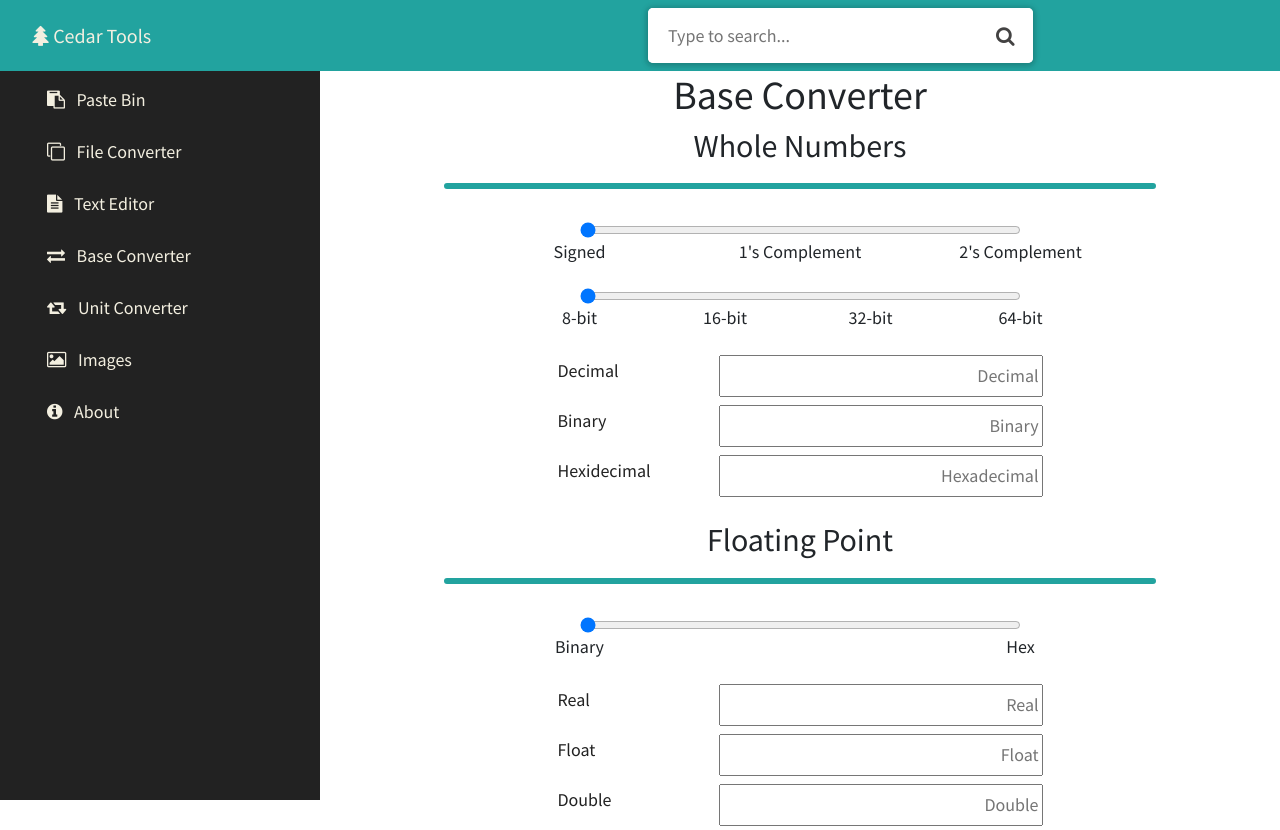
After one commit to t-scholtz/awesomeTools, a Flask app: page /baseConverter in a window 1280 px wide. The commit adds this page. Run offline with Flask 3, Linux system fonts and the light colour scheme; some libraries are stand-ins or nearby versions.

Commit message:
adding type conversion

```diff
--- a/website/pasteBin.py
+++ b/website/pasteBin.py
@@ -70,11 +70,9 @@ def autoDetect(input):
 
 @pasteBin.route('/spell_Check', methods=['POST'])
 def SpellCheck():
-    print("spellCheck")
      # Receive data from the client (JavaScript)
     data = request.json
     text = data.get('text')
-    print(text)
     spell = SpellChecker()
     # Split the text into words
     words = text.split()
--- a/website/static/css/search-bar.css
+++ b/website/static/css/search-bar.css
@@ -3,17 +3,28 @@
     background: #22A39F;
   }
 
-  input[type="text"]::placeholder {
-    color: #222222; /* Set the desired placeholder text color */
-}
-
-  .wrapper .search-input{
+  .search-bar-wrapper .search-input {
     background: #fff;
-    width: 100%;
+    width: 130%; /* Adjust the width as needed */
     border-radius: 5px;
     position: relative;
     box-shadow: 0px 1px 5px 3px rgba(0,0,0,0.12);
-  }
+}
+
+.search-bar-wrapper .search-input input {
+    height: 55px;
+    width: 100%;
+    outline: none;
+    border: none;
+    border-radius: 5px;
+    padding: 0 50px 0 20px;
+    font-size: 18px;
+    box-shadow: 0px 1px 5px rgba(0,0,0,0.1);
+    color: #222222 !important; /* Use !important to ensure the color is applied */
+}
+
+/* Add more specific selectors for other styles as needed */
+
   .search-input input{
     height: 55px;
     width: 100%;
@@ -31,29 +42,31 @@
     position: absolute; /* Set the position of the autocom-box to absolute */
     background-color: #fff; /* Set a background color */
     border: 1px solid #ccc; /* Add a border for styling */
-    max-height: 200px; /* Limit the maximum height to avoid excessive scrolling */
+    width: 100%;
     overflow-y: auto; /* Enable vertical scrolling if needed */
     z-index: 1000; /* Ensure it appears above other elements */
-
+    color:#222222;
     padding: 0;
     opacity: 0;
     pointer-events: none;
     max-height: 280px;
     overflow-y: auto;
+    border-radius: 5px;
   }
   .search-input.active .autocom-box{
     padding: 10px 8px;
     opacity: 1;
     pointer-events: auto;
   }
-  .autocom-box li{
+  .autocom-box li {
     list-style: none;
     padding: 8px 12px;
     display: none;
-    width: 100%;
+    width: 100%; /* Set the width to 100% to match the parent */
     cursor: default;
+
     border-radius: 3px;
-  }
+}
   .search-input.active .autocom-box li{
     display: block;
   }
--- a/website/static/js/script.js
+++ b/website/static/js/script.js
@@ -8,48 +8,86 @@ let webLink;
 
 // if user presses any key and releases
 inputBox.oninput = (e) => {
-    let userData = e.target.value; // user entered data
+    let userData = e.target.value.trim(); // user entered data
     let emptyArray = [];
 
     if (userData) {
-        icon.onclick = () => {
-            webLink = `https://www.google.com/search?q=${userData}`;
-            linkTag.setAttribute("href", webLink);
-            linkTag.click();
-        }
-        emptyArray = suggestions.filter((data) => {
-            // filtering array value and user characters to lowercase and return only those words which start with user entered chars
-            return data.toLocaleLowerCase().startsWith(userData.toLocaleLowerCase());
+        emptyArray = suggestions.filter((item) => {
+            // Filtering suggestions based on user input
+            return item.text.toLocaleLowerCase().startsWith(userData.toLocaleLowerCase());
         });
-        emptyArray = emptyArray.map((data) => {
-            // passing return data inside li tag
-            return data = `<li>${data}</li>`;
+
+        // Convert HTML strings to DOM elements
+        emptyArray = emptyArray.map((item) => {
+            const tempDiv = document.createElement('div');
+            tempDiv.innerHTML = `<li data-url="${item.url}" data-info="${item.info}">${item.text}</li>`;
+            return tempDiv.firstElementChild;
         });
+
+        // Create objects for the suggestions
+        emptyArray = emptyArray.map((item) => {
+            return { text: item.innerHTML, url: item.getAttribute('data-url'), info: item.getAttribute('data-info') };
+        });
+
+        console.log("emptyArray:", emptyArray); // Log the content of emptyArray
+
         showSuggestions(emptyArray);
     } else {
         hideSuggestions();
     }
-}
+};
+
+
 
 function select(element) {
     let selectData = element.textContent;
     inputBox.value = selectData;
-    icon.onclick = () => {
-        webLink = `https://www.google.com/search?q=${selectData}`;
+    search();
+}
+
+
+function search() {
+    let searchData = inputBox.value.trim();
+    if (searchData) {
+        webLink = `https://www.google.com/search?q=${searchData}`;
         linkTag.setAttribute("href", webLink);
         linkTag.click();
     }
     hideSuggestions();
 }
 
+
 function showSuggestions(list) {
+    console.log("list:", list);
     let listData;
     if (!list.length) {
         listData = "<li>No suggestions found</li>";
     } else {
-        listData = list.join('');
+        listData = "";
+        for (let i = 0; i < list.length; i++) {
+            const item = list[i];
+            console.log("item.text:", item.text); // Log the text property
+            console.log("item.url:", item.url);   // Log the url property
+            listData += `<li data-url="${item.url}" data-info="${item.info}">${item.text}</li>`;
+        }
     }
     suggBox.innerHTML = listData;
+
+    // Attach click event listeners to each suggestion
+    const suggestionItems = suggBox.querySelectorAll('li');
+    suggestionItems.forEach((item) => {
+        item.addEventListener('click', () => {
+            // Check if the selected item is not "No suggestions found"
+            if (item.textContent !== "No suggestions found") {
+                // Fill the input box with the selected suggestion and info
+                inputBox.value = item.textContent + ' - ' + item.getAttribute('data-info');
+
+                // Redirect to the corresponding URL
+                window.location.href = item.getAttribute('data-url');
+            }
+        });
+    });
+
     searchWrapper.classList.add("active"); // show autocomplete box
 }
 
--- a/website/static/js/suggestions.js
+++ b/website/static/js/suggestions.js
@@ -1,6 +1,7 @@
 let suggestions = [
-    "Web Designer",
-    "Web Developer",
-    "Login Form in HTML & CSS",
-    "How to learn HTML & CSS"
-  ];
+  { text: "Convert Binary to Decimal", url: "/numconverter", info: "You're able to change any number of bits to decimal number" },
+  { text: "Convert Decimal to Binary", url: "/numconverter", info: "You're able to change a number to binary" },
+  { text: "File Conversions", url: "/fileConverter", info: "Change one file type to another" },
+  { text: "Paste bin", url: "/pasteBin", info: "A place to temporary store a bunch of text"},
+  { text: "Remove white spaces", url: "/pasteBin", info: "Removed all spaces and tabs from text"}
+];
--- a/website/templates/about.html
+++ b/website/templates/about.html
@@ -15,9 +15,9 @@
             <section class="tm-site-header tm-flex-center tm-mb-50 tm-bgcolor-1 tm-border-rounded">
 
                 <h1>About Me  <i class="fa fa-hand-spock-o"></i></h1>
-                <img src="{{ url_for('static', filename='photos/me_2.jpeg') }}" alt="Picture of me" style="width: 300px; height: 300px; object-fit: cover; border-radius: 50%;">
+                <img src="{{ url_for('static', filename='photos/me_2.jpeg') }}" alt="Picture of me" style="width: 320px; height: 320px; object-fit: cover; border-radius: 50%;">
 
-                <h2>⊂(⌒▽⌒)つ</h2>
+
             </section>
 
             <section class="tm-about tm-mb-80 tm-p-50 tm-bgcolor-2 tm-border-rounded">
@@ -32,7 +32,7 @@
                         I am a Computer Engineering student at the University at Buffalo. I created this website as a side project with the hope that it could prove useful in getting those small, simple pesky tasks that always seem to pop up, like file conversion or formatting text. I hope it proves useful.
                     </p>
                     <p class="tm-mb-0">
-                        I love technology and solving problems. I'm always looking for cool and interesting projects to work on. You can find out more about me and my work at my personal website <a rel="nofollow" href="https://t-scholtz.github.io/" target="_blank">here</a>.
+                        I love technology and solving problems. I'm always looking for cool and interesting projects to work on. You can find out more about me and my work at my personal website at <a rel="nofollow" href="tim-s.me" target="_blank">tim-s.me</a>.
                     </p>
                 </div>
             </section>
--- a/website/templates/base.html
+++ b/website/templates/base.html
@@ -78,6 +78,7 @@
             <span class="navbar-toggler-icon"></span>
         </button>
 
+        <div class="search-bar-wrapper">
             <div class="wrapper">
                 <div class="search-input">
                     <a href="" target="_blank" hidden></a>
@@ -86,6 +87,7 @@
                         <!-- here list are inserted from javascript -->
                     </div>
                     <div class="icon"><i class="fa fa-search"></i></div>
+                </div>
             </div>
         </div>
 
@@ -116,8 +118,13 @@
                             </a>
                         </li>
                         <li class="nav-item">
-                            <a class="nav-link" href="/numconverter">
-                                <i class="fa fa-refresh"></i> Number Converter
+                            <a class="nav-link" href="/baseConverter">
+                                <i class="fa fa-exchange"></i> Base Converter
+                            </a>
+                        </li>
+                        <li class="nav-item">
+                            <a class="nav-link" href="/unitconverter">
+                                <i class="fa fa-retweet"></i> Unit Converter
                             </a>
                         </li>
                         <li class="nav-item">
--- /dev/null
+++ b/website/templates/baseConverter.html
@@ -0,0 +1,269 @@
+{% extends "base.html" %} {% block title %}Home{% endblock %} {% block content
+    %}
+    <title>Base Converter</title>
+    <style>
+        .spacer {
+    height: 20px; /* Adjust the height as needed */
+}
+
+
+        #layout{
+            display: flex;
+            flex-direction: column;
+            align-items: center;
+            justify-content: center;
+        }
+        hr {
+            border: 3px solid #22A39F;
+            margin: 10px 0;
+            border-radius: 3px;
+            width: 80%;
+        }
+
+        label {
+            display: block;
+            margin-bottom: 10px;
+            color: #222222;
+        }
+
+        .position-label {
+            position: absolute;
+            white-space: nowrap;
+            transform: translateX(-50%);
+            top: 30px;
+        }
+
+        .slider-container {
+            width: 50%;
+            margin: 15px auto;
+            position: relative;
+        }
+
+        .slider-container input {
+            width: 100%; /* Full width for the input within the slider container */
+        }
+
+        .slider-container .slider::-webkit-slider-thumb {
+            width: 13px;
+            height: 13px;
+            background: #22A39F;
+            border-radius: 50%;
+            cursor: pointer;
+        }
+
+        .slider-container .slider::-moz-range-thumb {
+            width: 13px;
+            height: 13px;
+            background: #22A39F;
+            border-radius: 50%;
+            cursor: pointer;
+        }
+
+        .slider-container .slider::-moz-range-track {
+            background: #222222;
+            height: 10px;
+            border-radius: 5px;
+        }
+
+        .data {
+            text-align: right;
+            width: 120%;
+            margin: 4px auto; /* Added margin for spacing between text inputs */
+
+        }
+
+        .data-container {
+            display: flex;
+            align-items: center;
+            width: 55%;
+        }
+
+        .data-label {
+            flex: 1;
+            margin-right: 12px;
+            text-align: left;
+         }
+
+        /* Added styles for better alignment */
+        .data-container label {
+            min-width: 150px; /* Set a minimum width for labels to align properly */
+        }
+
+
+    </style>
+</head>
+<body>
+
+    <div id="layout">
+        <h1>Base Converter</h1>
+        <h2>Whole Numbers</h2>
+
+        <hr>
+
+        <div class="slider-container" data-min="0" data-max="2">
+            <div class="position-label" style="left: 0%; top: 20px;">Signed</div>
+            <div class="position-label" style="left: 50%; top: 20px;">1's Complement</div>
+            <div class="position-label" style="left: 100%; top: 20px;">2's Complement</div>
+            <input type="range" class="slider" min="0" max="2" step="1" value="0" onchange="updateFromDecimal()">
+        </div>
+
+        <div class="slider-container" data-min="0" data-max="3">
+            <div class="position-label" style="left: 0%; top: 20px;">8-bit</div>
+            <div class="position-label" style="left: 33%; top: 20px;">16-bit</div>
+            <div class="position-label" style="left: 66%; top: 20px;">32-bit</div>
+            <div class="position-label" style="left: 100%; top: 20px;">64-bit</div>
+            <input type="range" class="slider" min="0" max="3" step="1" value="0" onchange="updateFromDecimal()">
+        </div>
+
+        <div class="spacer"></div>
+
+        <div class="data-container">
+            <label class="data-label" >Decimal</label>
+            <input class="data" type="text" id="decimalInput" placeholder="Decimal" oninput="updateFromDecimal()">
+        </div>
+        <div class="data-container">
+            <label class="data-label" >Binary</label>
+            <input class="data" type="text" id="binaryInput" placeholder="Binary" oninput="updateFromBinary()">
+        </div>
+        <div class="data-container">
+            <label class="data-label" >Hexidecimal</label>
+            <input class="data" type="text" id="hexInput" placeholder="Hexadecimal" oninput="updateFromHexadecimal()">
+        </div>
+
+        <div class="spacer"></div>
+        <h2>Floating Point</h2>
+        <hr>
+
+        <div class="slider-container" data-min="0" data-max="1">
+            <div class="position-label" style="left: 0%; top: 20px;">Binary</div>
+            <div class="position-label" style="left: 100%; top: 20px;">Hex</div>
+            <input type="range" class="slider" min="0" max="1" step="1" value="0" onchange="updateFromReal()">
+        </div>
+
+        <div class="spacer"></div>
+
+        <div class="data-container">
+            <label class="data-label" >Real</label>
+            <input class="data" type="text" id="real" placeholder="Real" oninput="updateFromReal()">
+        </div>
+        <div class="data-container">
+            <label class="data-label" >Float</label>
+            <input class="data" type="text" id="float" placeholder="Float" oninput="updateFromFloat()">
+        </div>
+        <div class="data-container">
+            <label class="data-label" >Double</label>
+            <input class="data" type="text" id="double" placeholder="Double" oninput="updateFromDouble()">
+        </div>
+
+    </div>
+
+    <script>
+
+
+
+        function updateFromDecimal() {
+            const decimalValue = parseInt(document.getElementById('decimalInput').value, 10);
+
+            // Get the slider values
+            const unsignedSliderValue = document.querySelector('.slider-container[data-min="0"][data-max="2"] .slider').value;
+            const bitSliderValue = document.querySelector('.slider-container[data-min="0"][data-max="3"] .slider').value;
+
+            // Send data to the Flask server
+            fetch('/deciUpdate', {
+                method: 'POST',
+                headers: {
+                    'Content-Type': 'application/json',
+                },
+                body: JSON.stringify({
+                    decimalValue: decimalValue,
+                    unsignedSliderValue: unsignedSliderValue,
+                    bitSliderValue: bitSliderValue,
+                }),
+            })
+            .then(response => response.json())
+            .then(data => {
+                // Update binary and hexadecimal inputs with the received data
+                document.getElementById('binaryInput').value = data.binaryValue;
+                document.getElementById('hexInput').value = data.hexValue;
+            })
+            .catch(error => console.error('Error:', error));
+        }
+
+        function updateFromHexadecimal() {
+            const decimalValue = parseInt(document.getElementById('hexInput').value, 10);
+
+            // Get the slider values
+            const unsignedSliderValue = document.querySelector('.slider-container[data-min="0"][data-max="2"] .slider').value;
+          fetch('/hexUpdate', {
+                method: 'POST',
+                headers: {
+                    'Content-Type': 'application/json',
+                },
+                body: JSON.stringify({
+                    hexValue: hexValue,
+                    unsignedSliderValue: unsignedSliderValue,
+                    bitSliderValue: bitSliderValue,
+                }),
+            })
+            .then(response => response.json())
+            .then(data => {
+                // Update binary and hexadecimal inputs with the received data
+                document.getElementById('decimalInput').value = data.decimalValue;
+                document.getElementById('binaryInput').value = data.binaryValue;
+            })
+            .catch(error => console.error('Error:', error));
+        }
+
+        function updateFromBinary() {
+            const binaryValue = parseInt(document.getElementById('binaryInput').value, 10);
+
+            const unsignedSliderValue = document.querySelector('.slider-container[data-min="0"][data-max="2"] .slider').value;
+            const bitSliderValue = document.querySelector('.slider-container[data-min="0"][data-max="3"] .slider').value;
+
+            fetch('/binUpdate', {
+                method: 'POST',
+                headers: {
+                    'Content-Type': 'application/json',
+                },
+                body: JSON.stringify({
+                    binaryValue: binaryValue,
+                    unsignedSliderValue: unsignedSliderValue,
+                    bitSliderValue: bitSliderValue,
+                }),
+            })
+            .then(response => response.json())
+            .then(data => {
+                // Update binary and hexadecimal inputs with the received data
+                document.getElementById('decimalInput').value = data.decimalInput;
+                document.getElementById('hexInput').value = data.hexValue;
+            })
+            .catch(error => console.error('Error:', error));
+        }
+
+        function updateFromReal(){
+            const realValue = document.getElementById('real').value;
+            const binOrHex = document.querySelector('.slider-container[data-min="0"][data-max="1"] .slider').value;
+
+            fetch('/updateFromReal', {
+                method: 'POST',
+                headers: {
+                    'Content-Type': 'application/json',
+                },
+                body: JSON.stringify({
+                    realValue: realValue,
+                    binOrHex: binOrHex,
+                }),
+            })
+            .then(response => response.json())
+            .then(data => {
+                document.getElementById('float').value = data.float;
+                document.getElementById('double').value = data.double;
+            })
+            .catch(error => console.error('Error:', error));
+        }
+
+
+    </script>
+    </body>
+    </html>
+    {% endblock %}
--- a/website/views.py
+++ b/website/views.py
@@ -40,6 +40,4 @@ def about():
 
 @views.route('/search/<query>')
 def search(query):
-    # Handle the search query and redirect to the appropriate URL
-    # Add your logic her
     print("?")
```
Also changed, not shown: website/numConverter.py (+130 -3 lines), website/templates/numConverter.html (deleted, +0 -8 lines), website/templates/unitConverter.html (added). Lines whose indentation alone changed are shown as unchanged.
